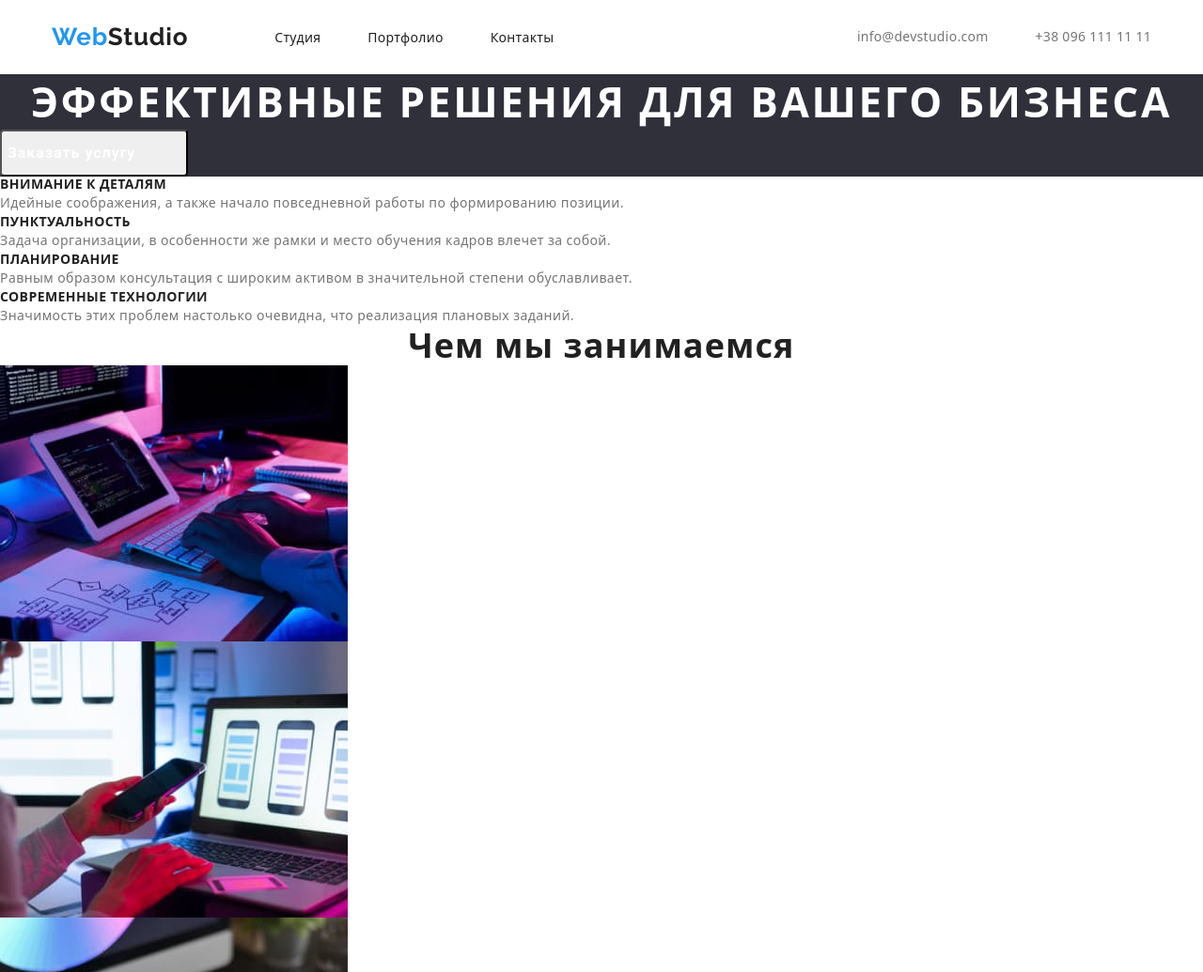
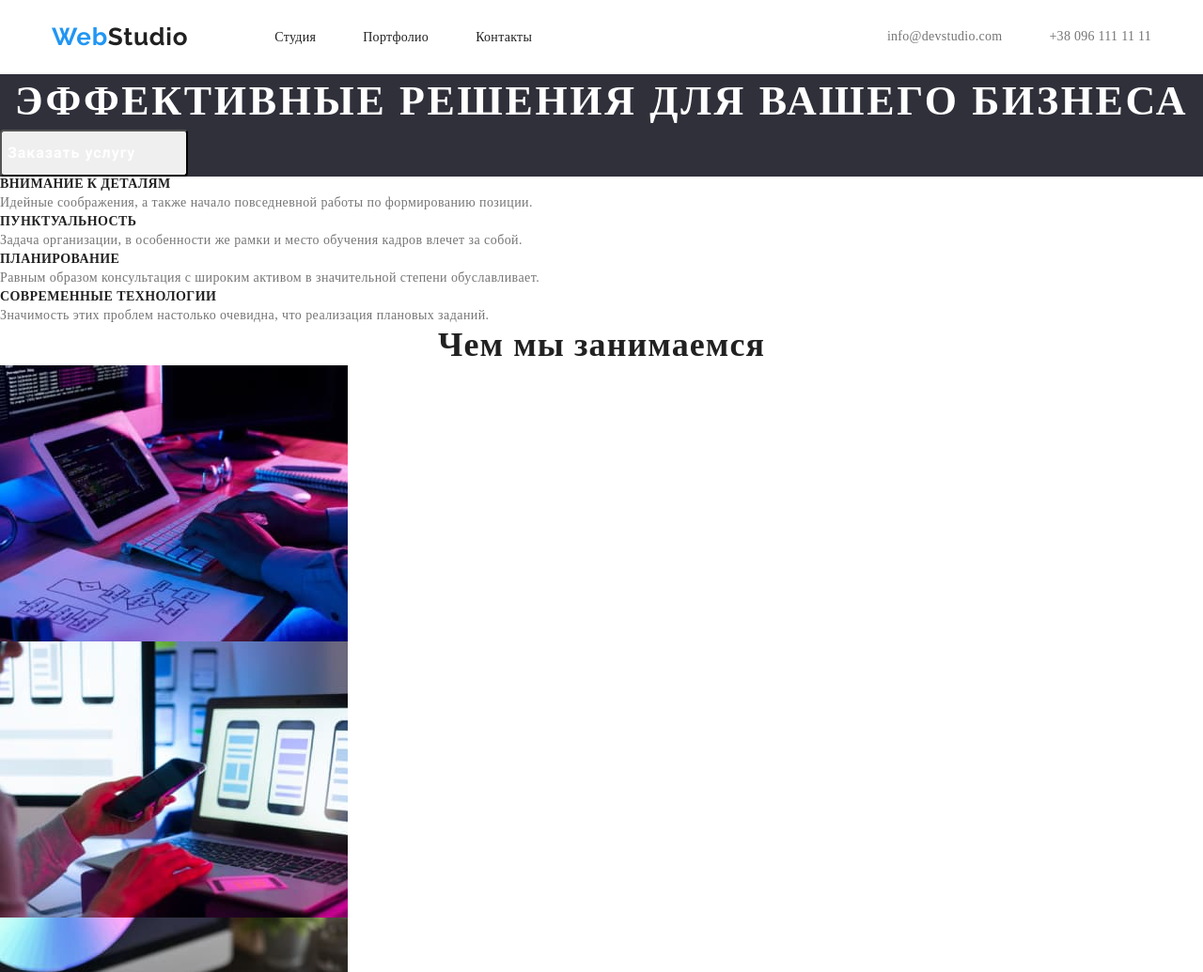
Before and after one commit to PavelLesovoy/goit-markup-hw-03, a plain HTML site: page index.html in a window 1280 px wide. Shown: the top 1035 px of the page at 94% size. Drawn offline with nearby package versions, Linux system fonts and the light colour scheme.

Commit message:
Update styles.css

```diff
--- a/css/styles.css
+++ b/css/styles.css
@@ -1,3 +1,7 @@
+body {
+font-family: var(--primay-font-family);
+}
+
 h1,
 h2,
 h3,
```
